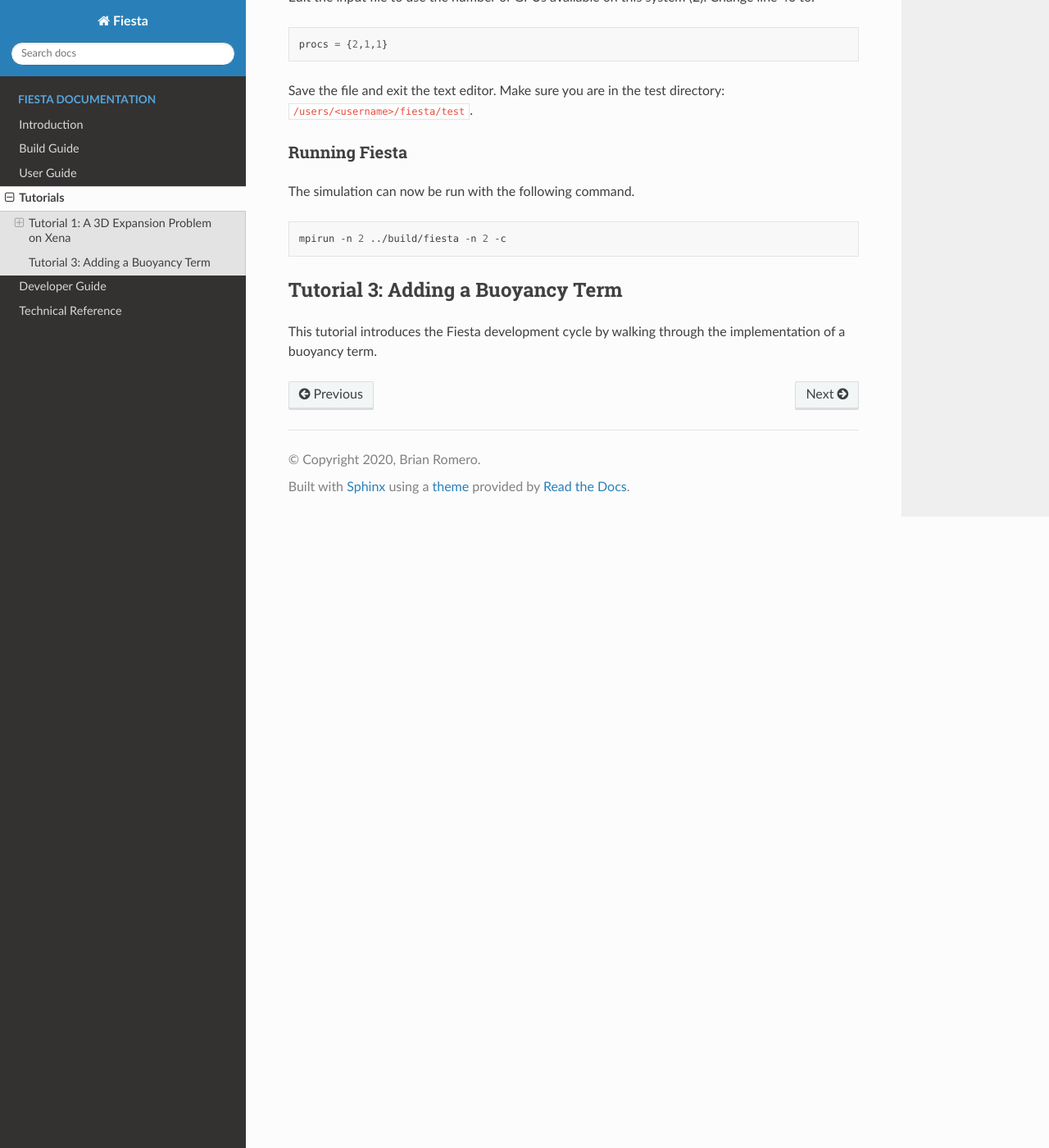
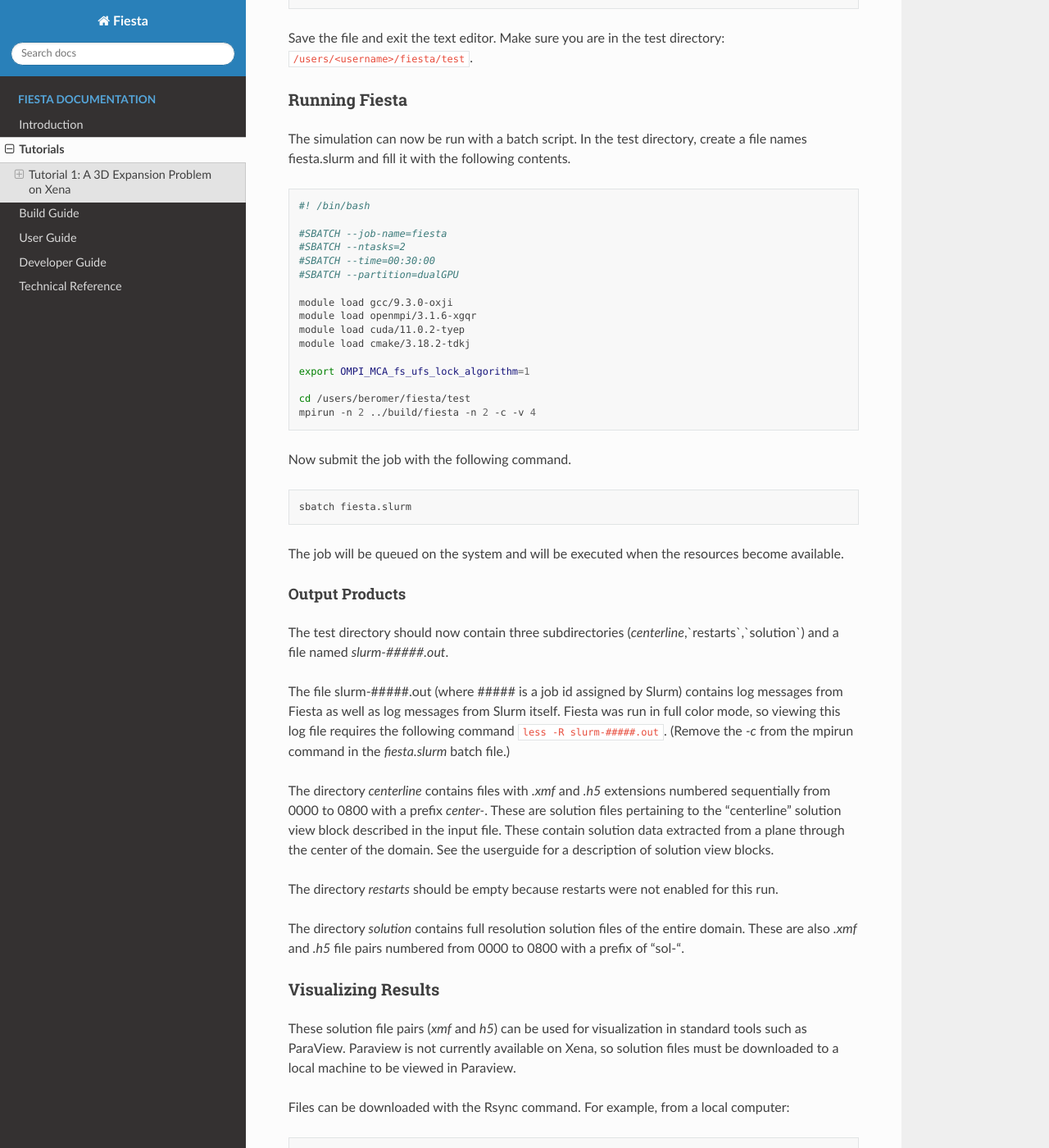
Before and after one commit to fiesta-cfd/fiesta, a Sphinx documentation site: the page built from docs/source/tutorials.rst, in a window 1280 px wide and 1400 px high, scrolled down 1674 px. Shown: the whole window at 82% size. Built offline with Sphinx 7.4.7 and the Read the Docs theme 2.0.0, drawn with Linux system fonts in a browser that asks for light colours; some of the changed text lies outside the part shown.

Commit message:
rework tutorial and add vis images

```diff
--- a/docs/source/index.rst
+++ b/docs/source/index.rst
@@ -19,8 +19,8 @@
     :hidden:
 
     intro.rst
+    tutorials.rst
     buildguide.rst
     userguide.rst
-    tutorials.rst
     devguide.rst
     techref.rst
--- a/docs/source/tutorials.rst
+++ b/docs/source/tutorials.rst
@@ -36,37 +36,34 @@
 
 .. code-block:: bash
 
-   git clone https://github.com/fiesta-cfd/fiesta
+   git clone git@github.com:beromer/fiesta
+   cd fiesta
+   git checkout develop
 
 Now create a build directory:
 
 .. code-block:: bash
 
+   cd ../
    mkdir build
    cd build
-
-Now allocate a dual GPU interactive node for 1 hour:
-
-.. code-block:: bash
-
-   salloc -N 1 -p dualGPU -t1:00:00
 
 Now load the required modules:
 
 .. code-block:: bash
 
-   module load gcc/9.3.0-gxji
-   module load openmpi/3.1.6
-   module load cuda/11.0.2
-   module load cmake/3.18.2
+   module load gcc/9.3.0-oxji
+   module load openmpi/3.1.6-xgqr
+   module load cuda/11.0.2-tyep
+   module load cmake/3.18.2-tdkj
 
-Now configure the build:
+Now configure the build.  This should take about 1-2 minutes:
 
 .. code-block:: bash
 
     cmake ../fiesta -DFiesta_CUDA=on -DFiesta_BUILD_ALL=on
 
-Next, compile fiesta:
+Next, compile fiesta.  This could take up to 5 minutes:
 
 .. code-block:: bash
 
@@ -98,14 +95,114 @@
 Running Fiesta
 ===============================================================================
 
-The simulation can now be run with the following command.
+The simulation can now be run with a batch script.  In the test directory,
+create a file names fiesta.slurm and fill it with the following contents.
 
 .. code-block:: bash
 
-   mpirun -n 2 ../build/fiesta -n 2 -c
+    #! /bin/bash
 
-*******************************************************************************
-Tutorial 3: Adding a Buoyancy Term
-*******************************************************************************
-This tutorial introduces the Fiesta development cycle by walking through the
-implementation of a buoyancy term.
+    #SBATCH --job-name=fiesta
+    #SBATCH --ntasks=2
+    #SBATCH --time=00:30:00
+    #SBATCH --partition=dualGPU
+
+    module load gcc/9.3.0-oxji
+    module load openmpi/3.1.6-xgqr
+    module load cuda/11.0.2-tyep
+    module load cmake/3.18.2-tdkj
+
+    export OMPI_MCA_fs_ufs_lock_algorithm=1
+
+    cd /users/beromer/fiesta/test
+    mpirun -n 2 ../build/fiesta -n 2 -c -v 4
+
+Now submit the job with the following command.
+
+.. code-block:: bash
+
+   sbatch fiesta.slurm
+
+The job will be queued on the system and will be executed when the resources
+become available.
+
+Output Products
+-------------------------------------------------------------------------------
+The test directory should now contain three subdirectories
+(`centerline`,`restarts`,`solution`) and a file named `slurm-#####.out`.
+
+The file slurm-#####.out (where ##### is a job id assigned by Slurm) contains
+log messages from Fiesta as well as log messages from Slurm itself.  Fiesta was
+run in full color mode, so viewing this log file requires the following command
+:code:`less -R slurm-#####.out`.  (Remove the `-c` from the mpirun command in
+the `fiesta.slurm` batch file.)
+
+The directory `centerline` contains files with `.xmf` and `.h5` extensions
+numbered sequentially from 0000 to 0800 with a prefix `center-`.  These are
+solution files pertaining to the "centerline" solution view block described in the
+input file.  These contain solution data extracted from a plane through the
+center of the domain. See the userguide for a description of solution view blocks.
+
+The directory `restarts` should be empty because restarts were not enabled for
+this run.
+
+The directory `solution` contains full resolution solution files of the entire
+domain.  These are also `.xmf` and `.h5` file pairs numbered from 0000 to 0800
+with a prefix of "sol-".
+
+Visualizing Results
+===============================================================================
+These solution file pairs (`xmf` and `h5`) can be used for visualization in
+standard tools such as ParaView.  Paraview is not currently available on Xena,
+so solution files must be downloaded to a local machine to be viewed in
+Paraview.
+
+Files can be downloaded with the Rsync command.  For example, from a local
+computer:
+
+.. code-block:: bash
+
+   rsync -Phavz --stats --info=progress2 <username>@xena.alliance.unm.edu:fiesta/test/centerline .
+
+Paravie 5.6 or later is required to view Fiesta output files. Paraview can be
+obtained for free from `<https://www.paraview.org/download/>`_.  VisIt and
+TecPlot are also supported.
+
+From Paraview
+open the `.xmf` file series in the centerline directory:
+
+.. image:: file_dialog.png
+   :width: 600
+
+Choose the XDMF Reader from the "Open Data With..." dialog:
+
+.. image:: filetype_dialog.png
+   :width: 600
+
+Click "Apply" to load the data:
+
+.. image:: apply_button.png
+   :width: 600
+
+Change the data representation to "surface":
+
+.. image:: view_dropdown.png
+   :width: 600
+
+Next select a variable to view from the variable dropdown:
+
+.. image:: variable_dropdown.png
+   :width: 600
+
+Jump to the last data fram to see how the solution changes:
+
+.. image:: lastframe_button.png
+   :width: 600
+
+At this frame, the solution looks like the following:
+
+.. image:: solution_view.png
+   :width: 600
+
+Increase :code:`nt` variable in :code:`fiesta.lua` and rerun the simulation to
+see how the solution evolves at later times.s
```
Also changed, not shown: docs/source/userguide.rst (+7 -5 lines), docs/source/apply_button.png (added), docs/source/file_dialog.png (added), docs/source/filetype_dialog.png (added), docs/source/lastframe_button.png (added), docs/source/solution_view.png (added), docs/source/variable_dropdown.png (added), docs/source/view_dropdown.png (added).
